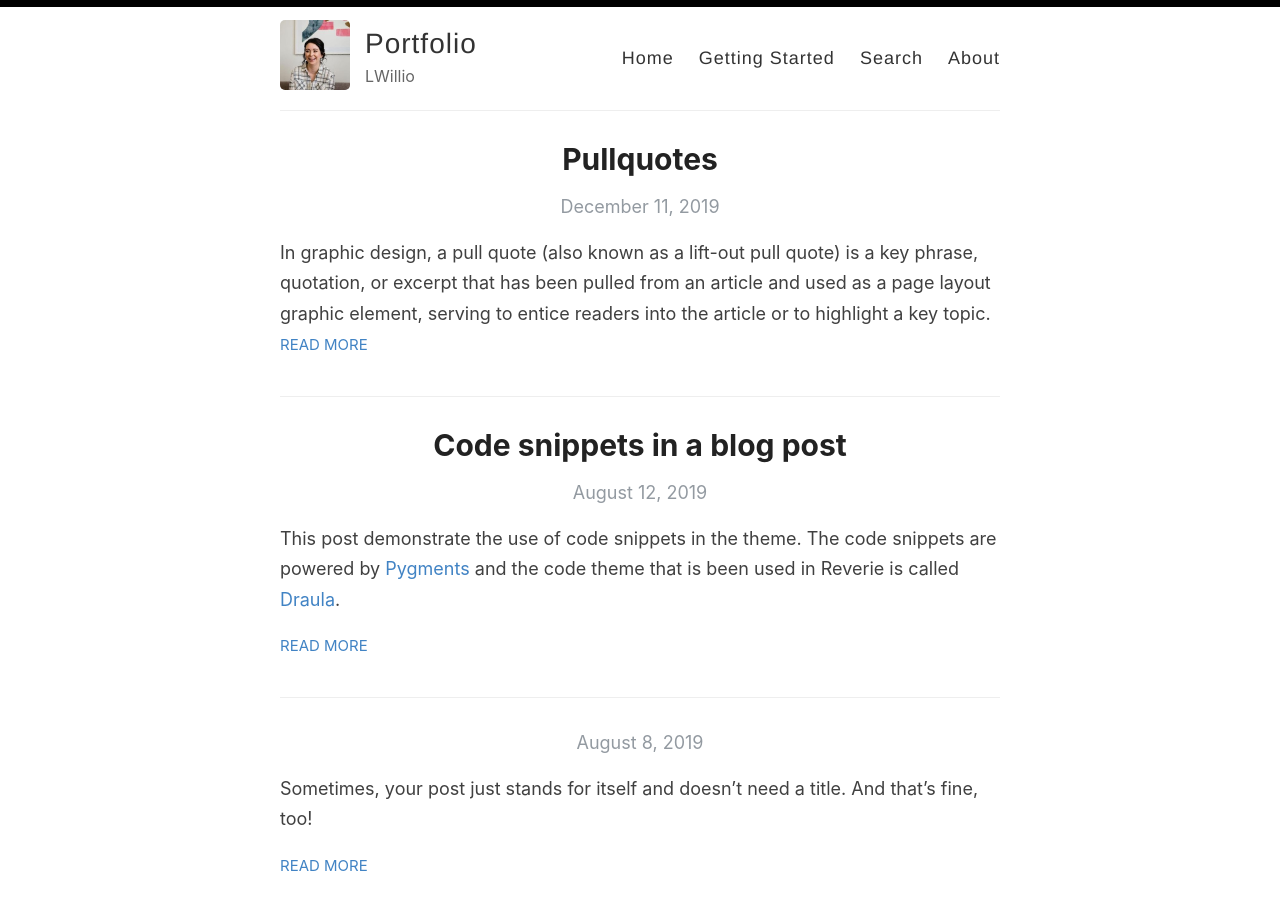
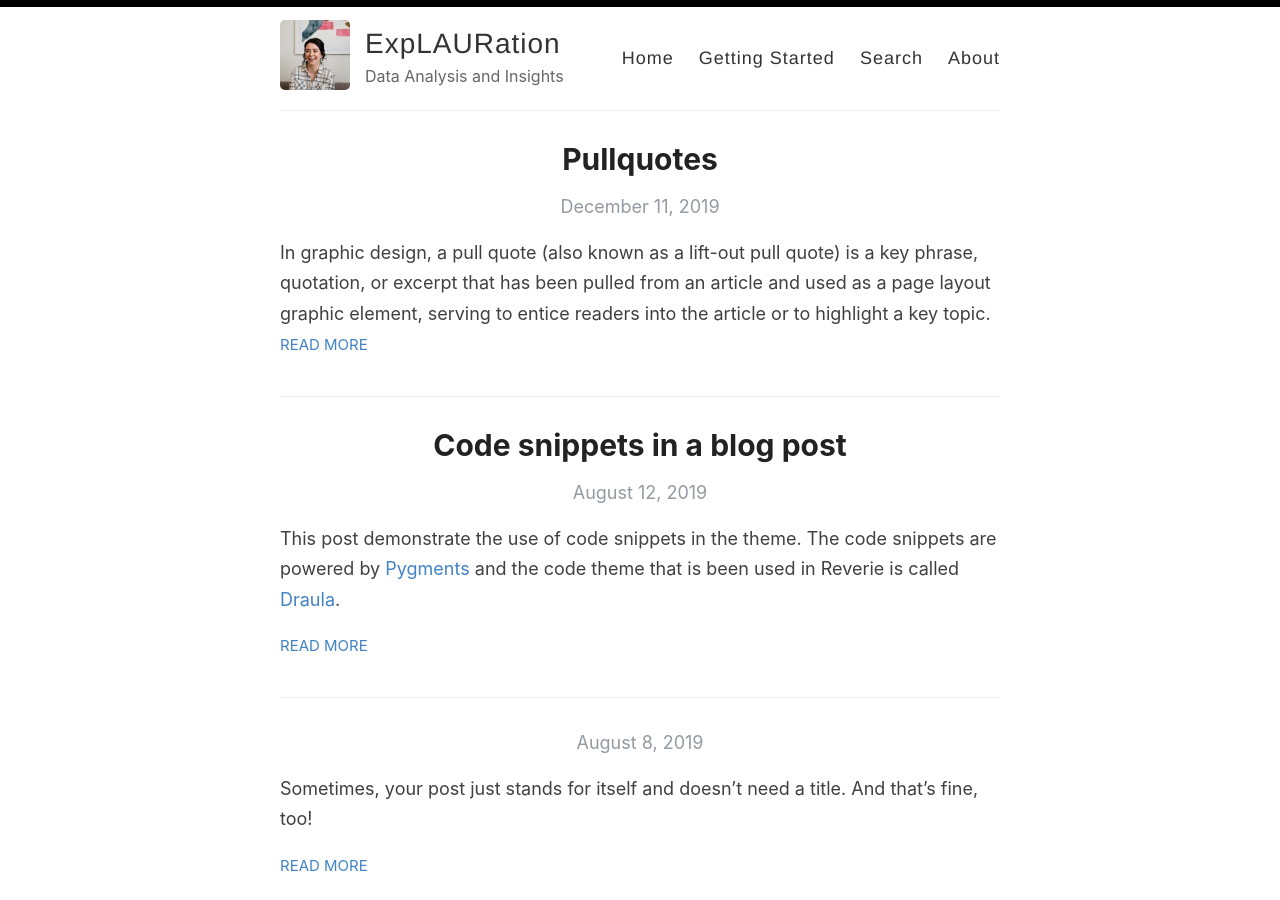
Before and after one commit to Lwillio/lwillio.github.io, a Jekyll site: the page built from index.html, in a window 1280 px wide and 900 px high. Built offline with Jekyll 4.4.1, drawn with Linux system fonts in a browser that asks for light colours; the list of posts is cut into pages by our own code.

Commit message:
Update _config.yml

```diff
--- a/_config.yml
+++ b/_config.yml
@@ -3,7 +3,7 @@
 #
 
 # Name of your site (displayed in the header)
-name: Portfolio
+name: ExpLAURation
 
 # Name of site (displayed in tab)
 tabname: Portfolio - LWillio
@@ -12,7 +12,7 @@ tabname: Portfolio - LWillio
 # author: Amit Merchant
 
 # Short bio or description (displayed in the header)
-description: LWillio
+description: Data Analysis and Insights
 
 # URL of your avatar or profile pic (you could use your GitHub profile pic)
 avatar: /images/self.jpg
```
